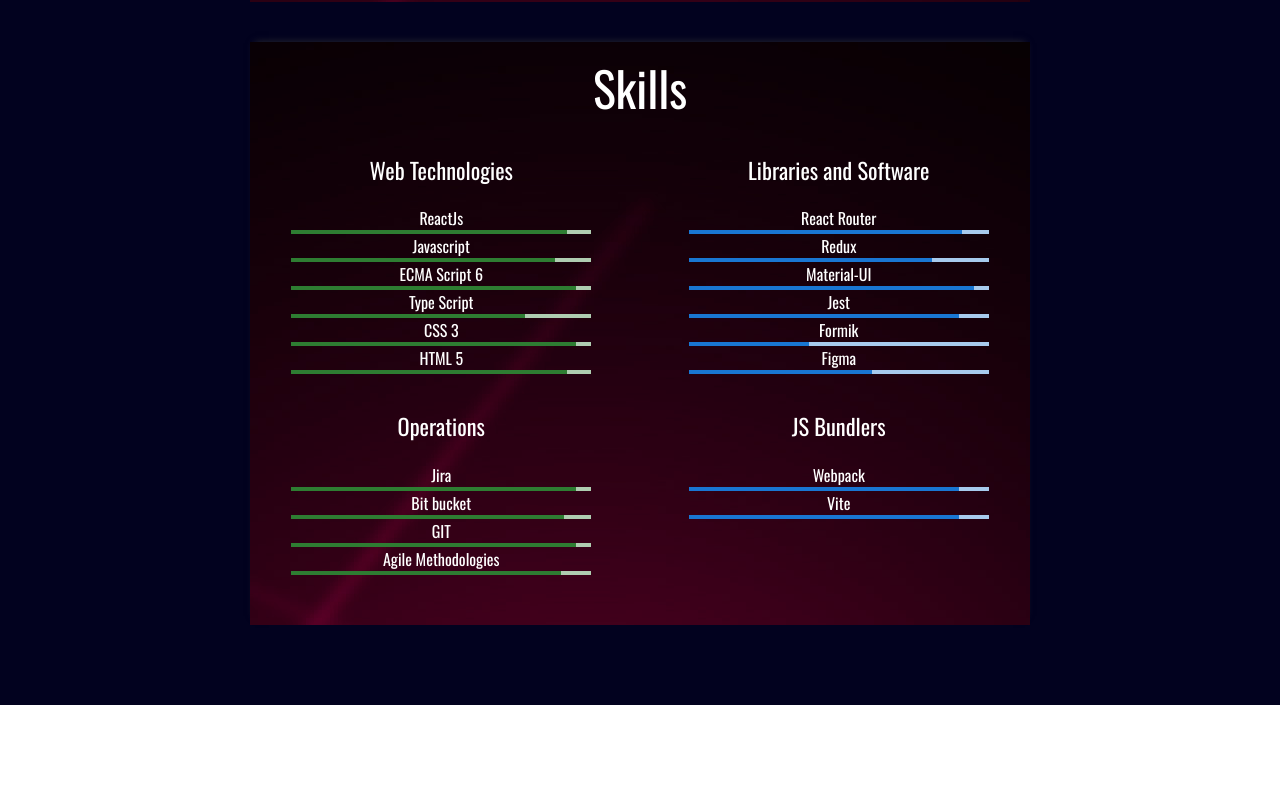
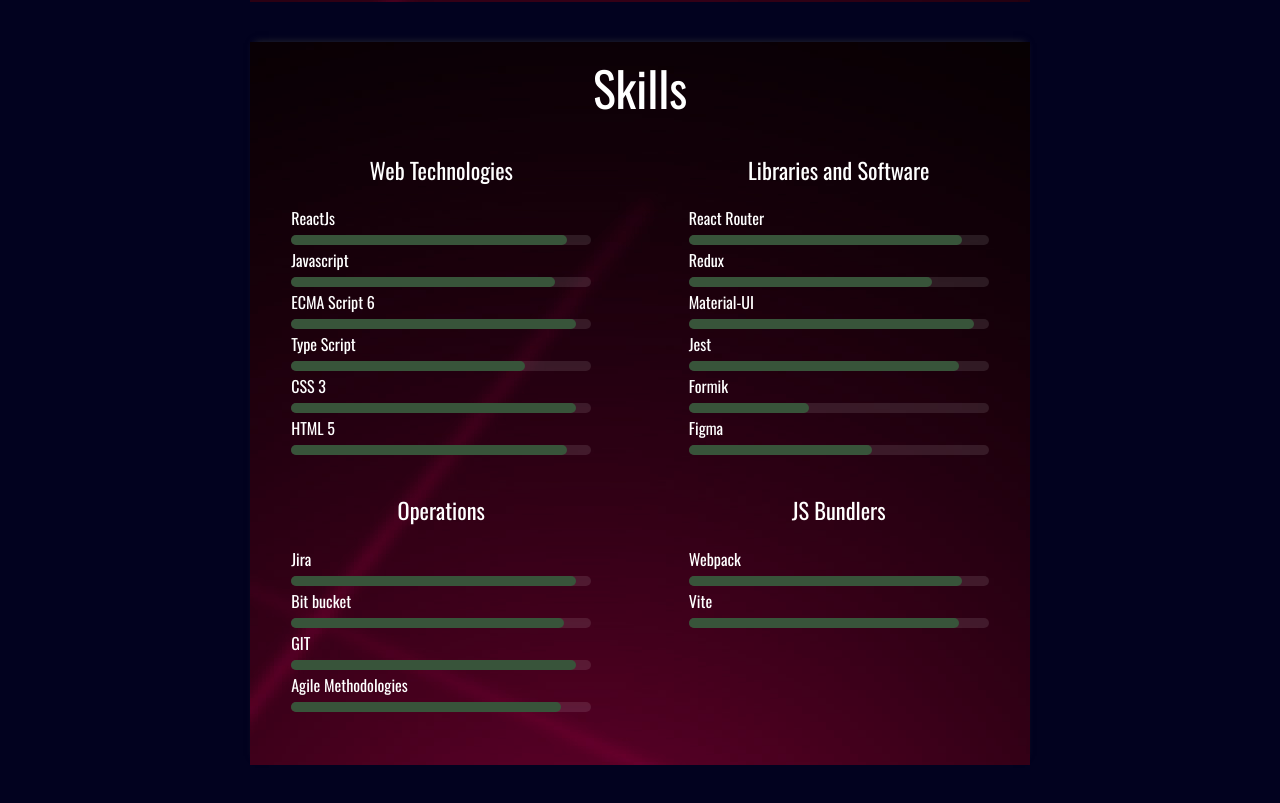
Before and after one commit to Sourjya-4187/portFolio, a React (Create React App) app: page / in a window 1280 px wide. Shown: the part 1080-1883 px from the top of the page. Before the commit the page ends 1785 px from the top, so only its background shows below. Built offline with nearby package versions, Linux system fonts and the light colour scheme.

Commit message:
Skill Container Done

```diff
--- a/src/App.css
+++ b/src/App.css
@@ -297,3 +297,27 @@
     text-decoration: none;
     color: black;
 }
+
+  .progress {
+    background: rgba(255,255,255,0.1);
+    justify-content: flex-start;
+    border-radius: 100px;
+    align-items: center;
+    position: relative;
+    display: flex;
+    height: 10px;
+  }
+
+  .progress-value {
+    animation: load 4s normal forwards;
+    box-shadow: 0 10px 40px -10px #fff;
+    border-radius: 100px;
+    background: #38543a;
+    height: 10px;
+    width: 0;
+  }
+
+  @keyframes load {
+    0% { width: 0; }
+    100% { width: var(--my-var); }
+  }
--- a/src/components/Skills.jsx
+++ b/src/components/Skills.jsx
@@ -1,4 +1,4 @@
-import { LinearProgress, ThemeProvider, Typography, createTheme } from "@mui/material";
+import { ThemeProvider, Typography, createTheme } from "@mui/material";
 import React from "react";
 
 let Bg = require('../images/Nbg.jpg');
@@ -7,6 +7,28 @@
     typography: {
       fontFamily:'Oswald'
     },});
+
+const Styles = {
+    skillContainer:{
+        minWidth:'300px',
+        margin:'0 auto',
+        padding:'0 10px'
+    },
+    marginForBar:{
+        margin:'5px 0 3px'
+    },
+    fontAndPadding:{
+        fontSize:'1.4em',
+        padding:'20px'
+    },
+    textAlignInLine:{
+        textAlign:'left'
+    },
+    boxStyling:{
+        position:'relative',
+        boxShadow:'0 -4px 8px -5px #333'
+    }
+}
 
 const technologyProgressBarvalue = [
     {
@@ -39,126 +61,110 @@
 const projectProgressBar = [
     {
         name:'Jira',
-        value:'95'
+        value:95
     },
     {
         name:'Bit bucket',
-        value:'91'
+        value:91
     },
     {
         name:'GIT',
-        value:'95'
+        value:95
     },
     {
         name:'Agile Methodologies',
-        value:'90'
+        value:90
     }
-]
+];
+
+const ProgressBarComp = ({props}) => {
+    return(
+        <div className="progress">
+            <div className="progress-value" style={{ '--my-var': `${props}%`}}></div>
+        </div>
+    )
+};
 
 const Skills = () =>{
     return(
         <ThemeProvider theme={theme}>
             <div className="topic-container middle-container-image" style={{ backgroundImage:{Bg}}}>
                 <div style={{marginBottom:'40px'}} id='skills'>
-                    <div style={{position:'relative',boxShadow:'0 -4px 8px -5px #333'}}>
+                    <div style={Styles.boxStyling}>
                         <div style={{padding:'0 0 30px'}}>
                             <div style={{fontSize:'3em',padding:'10px',color:'white'}}>Skills</div>
                             <div style={{ display:'flex', flexDirection:'row',flexWrap:'wrap',marginBottom:'20px',gap:'15px' }}>
                                 {/* SKILL CONTAINER */}
-                                <div style={{minWidth:'300px',margin:'0 auto',padding:'0 10px'}} id='Web Technologies'>
-                                    <Typography className="body" sx={{ fontSize:'1.4em', padding:'20px' }}color='white'>Web Technologies</Typography>
+                                <div style={Styles.skillContainer} id='Web Technologies'>
+                                    <Typography className="body" sx={Styles.fontAndPadding}color='white'>Web Technologies</Typography>
                                     <div>
                                         {
                                             technologyProgressBarvalue.map((item)=>(
                                                     <>
-                                                    <Typography color='white'>{item.name}</Typography>
-                                                    <LinearProgress
-                                                        color="success"
-                                                        value={item.value}
-                                                        variant='determinate'
-                                                        sx={{
-                                                            animationDuration: "43s"
-                                                          }}
-                                                    />
+                                                    <Typography color='white' sx={Styles.textAlignInLine}>{item.name}</Typography>
+                                                    <div style={Styles.marginForBar}>
+                                                        <ProgressBarComp props={item.value} />
+                                                    </div>
                                                 </>
                                             ))
                                         }
-
                                     </div>
                                 </div>
 
-                                <div style={{minWidth:'300px',margin:'0 auto',padding:'0 10px'}} id='Libraries and Software'>
-                                    <Typography sx={{ fontSize:'1.4em', padding:'20px' }}color='white'>Libraries and Software</Typography>
-                                    <Typography color='white'>React Router</Typography>
-                                    <LinearProgress
-                                        color="primary"
-                                        value={91}
-                                        variant='determinate'
-                                    />
-                                    <Typography color='white'>Redux</Typography>
-                                    <LinearProgress
-                                        color="primary"
-                                        value={81}
-                                        variant='determinate'
-                                    />
-                                    <Typography color='white'>Material-UI</Typography>
-                                    <LinearProgress
-                                        color="primary"
-                                        value={95}
-                                        variant='determinate'
-                                    />
-                                    <Typography color='white'>Jest</Typography>
-                                    <LinearProgress
-                                        color="primary"
-                                        value={90}
-                                        variant='determinate'
-                                    />
-                                    <Typography color='white'>Formik</Typography>
-                                    <LinearProgress
-                                        color="primary"
-                                        value={40}
-                                        variant='determinate'
-                                    />
-                                    <Typography color='white'>Figma</Typography>
-                                    <LinearProgress
-                                        color="primary"
-                                        value={61}
-                                        variant='determinate'
-                                    />
+                                <div style={Styles.skillContainer} id='Libraries and Software'>
+                                    <Typography sx={Styles.fontAndPadding}color='white'>Libraries and Software</Typography>
+                                        <Typography color='white' sx={Styles.textAlignInLine}>React Router</Typography>
+                                            <div style={Styles.marginForBar}>
+                                                <ProgressBarComp props={91} />
+                                            </div>
+                                        <Typography color='white' sx={Styles.textAlignInLine}>Redux</Typography>
+                                            <div style={Styles.marginForBar}>
+                                                <ProgressBarComp props={81} />
+                                            </div>
+                                        <Typography color='white' sx={Styles.textAlignInLine}>Material-UI</Typography>
+                                            <div style={Styles.marginForBar}>
+                                                <ProgressBarComp props={95} />
+                                            </div>
+                                        <Typography color='white' sx={Styles.textAlignInLine}>Jest</Typography>
+                                            <div style={Styles.marginForBar}>
+                                                <ProgressBarComp props={90} />
+                                            </div>
+                                        <Typography color='white' sx={Styles.textAlignInLine}>Formik</Typography>
+                                            <div style={Styles.marginForBar}>
+                                                <ProgressBarComp props={40} />
+                                            </div>
+                                        <Typography color='white' sx={Styles.textAlignInLine}>Figma</Typography>
+                                            <div style={Styles.marginForBar}>
+                                                <ProgressBarComp props={61} />
+                                            </div>
                                 </div>
 
-                                <div style={{minWidth:'300px',margin:'0 auto',padding:'0 10px'}} id='Operations'>
-                                    <Typography sx={{ fontSize:'1.4em', padding:'20px' }}color='white'>Operations</Typography>
+                                <div style={Styles.skillContainer} id='Operations'>
+                                    <Typography sx={Styles.fontAndPadding}color='white'>Operations</Typography>
                                         <div>
                                             {
                                                 projectProgressBar.map((item)=>(
                                                     <>
-                                                        <Typography color='white'>{item.name}</Typography>
-                                                        <LinearProgress
-                                                            color="success"
-                                                            value={item.value}
-                                                            variant='determinate'
-                                                        />
+                                                        <Typography color='white' sx={Styles.textAlignInLine}>{item.name}</Typography>
+                                                            <div style={Styles.marginForBar}>
+                                                                <ProgressBarComp props={item.value} />
+                                                            </div>
                                                     </>
                                                 ))
                                             }
                                         </div>
                                 </div>
 
-                                <div style={{minWidth:'300px',margin:'0 auto',padding:'0 10px'}} id='JS Bundlers'>
-                                    <Typography sx={{ fontSize:'1.4em', padding:'20px' }}color='white'>JS Bundlers</Typography>
-                                    <Typography color='white'>Webpack</Typography>
-                                    <LinearProgress
-                                        color="primary"
-                                        value={90}
-                                        variant='determinate'
-                                    />
-                                    <Typography color='white'>Vite</Typography>
-                                    <LinearProgress
-                                        color="primary"
-                                        value={90}
-                                        variant='determinate'
-                                    />
+                                <div style={Styles.skillContainer} id='JS Bundlers'>
+                                    <Typography sx={Styles.fontAndPadding}color='white'>JS Bundlers</Typography>
+                                        <Typography color='white' sx={Styles.textAlignInLine}>Webpack</Typography>
+                                            <div style={Styles.marginForBar}>
+                                                <ProgressBarComp props={91} />
+                                            </div>
+                                        <Typography color='white' sx={Styles.textAlignInLine}>Vite</Typography>
+                                            <div style={Styles.marginForBar}>
+                                                <ProgressBarComp props={90} />
+                                            </div>
                                 </div>
 
                             </div>
```
